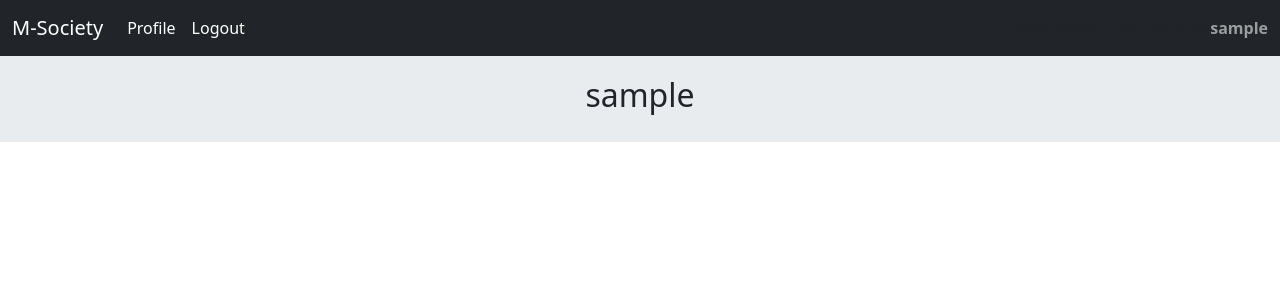
After one commit to mobinesmaeili/social-blog, a Django app: page /accounts/profile/1/ in a window 1280 px wide. The commit adds this page. Shown: the top 300 px of the page. Run offline with Django 5.2, Linux system fonts and the light colour scheme; the visitor is signed in with stand-in values (Sample User, id 1); data comes from the database, SQL or seed files in the repository.

Commit message:
add user profile page

```diff
--- /dev/null
+++ b/A/accounts/templates/accounts/profile.html
@@ -0,0 +1,7 @@
+{% extends 'base.html' %}
+
+{% block title %}Profile{% endblock %}
+
+{% block content %}
+    <h2 class="text-center" >{{ user.username }}</h2>
+{% endblock %}
--- a/A/accounts/urls.py
+++ b/A/accounts/urls.py
@@ -6,4 +6,5 @@ urlpatterns = [
     path('register/', views.UserRegisterView.as_view(), name='user_register'),
     path('login/', views.UserLoginView.as_view(), name='user_login'),
     path('logout/', views.UserLogoutView.as_view(), name='user_logout'),
+    path('profile/<int:user_id>/', views.UserProfileView.as_view(), name='user_profile'),
 ]
--- a/A/accounts/views.py
+++ b/A/accounts/views.py
@@ -25,7 +25,8 @@ class UserRegisterView(View):
         form = self.form_class(request.POST)
         if form.is_valid():
             cd = form.cleaned_data
-            User.objects.create_user(username=cd['username'], email=cd['email'], password=cd['password1'])
+            user = User.objects.create_user(username=cd['username'], email=cd['email'], password=cd['password1'])
+            login(request, user, backend='django.contrib.auth.backends.ModelBackend')
             messages.success(request, 'You have successfully registered', extra_tags='success')
             return redirect('home:home')
         return render(request, self.template_name, {'form': form})
@@ -62,3 +63,9 @@ class UserLogoutView(LoginRequiredMixin ,View):
         logout(request)
         messages.success(request, 'You have been logged out', extra_tags='success')
         return redirect('home:home')
+
+
+class UserProfileView(LoginRequiredMixin, View):
+    def get(self, request, user_id):
+        user = User.objects.get(id=user_id)
+        return render(request, 'accounts/profile.html', {'user': user})
--- a/A/templates/inc/navbar.html
+++ b/A/templates/inc/navbar.html
@@ -3,8 +3,8 @@
         <a class="navbar-brand" href="{% url 'home:home' %}">M-Society</a>
         <div class="collapse navbar-collapse" id="navbarNavAltMarkup">
             <div class="navbar-nav">
-                <a class="nav-link active" aria-current="page" href="#">Home</a>
-                {% if request.user.is_authenticated %}w
+                {% if request.user.is_authenticated %}
+                    <a class="nav-link active" aria-current="page" href="{% url 'accounts:user_profile' request.user.id %}">Profile</a>
                     <a class="nav-link active " aria-current="page" href="{% url 'accounts:user_logout' %}">Logout</a>
                 {% else %}
                     <a class="nav-link active " aria-current="page" href="{% url 'accounts:user_register' %}">Register</a>
```
